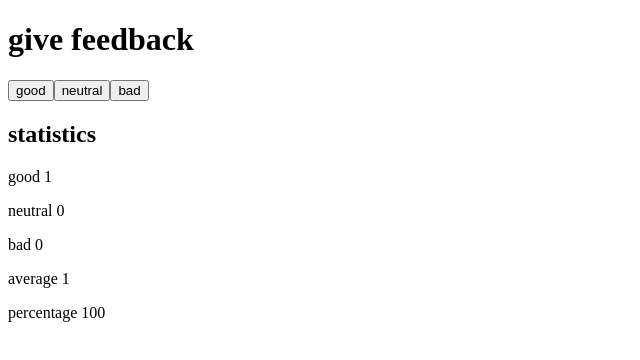
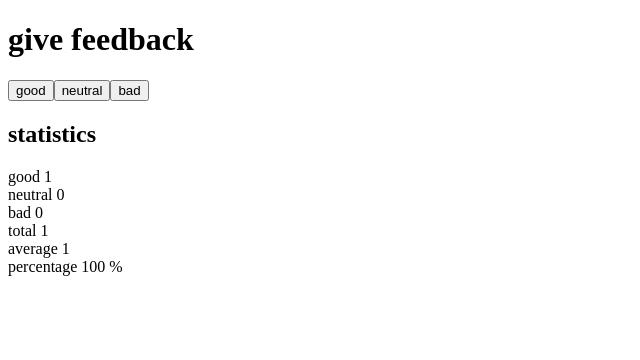
Before and after one commit to pieersx/fullstack-bootcamp, a React (Vite) app in the folder part1/unicafe/: page / in a window 1280 px wide. Both pictures are taken after a click on the button "good". Shown: the top 360 px of the page, without its empty margins (0-640 px from the left). Built offline with nearby package versions, Linux system fonts and the light colour scheme.

Commit message:
Exercise 1.10: refactored application to use Button and StatisticLine components"

```diff
--- a/part1/unicafe/src/App.jsx
+++ b/part1/unicafe/src/App.jsx
@@ -18,11 +18,20 @@
   return (
     <div>
       <h2>statistics</h2>
-      <p>good {good}</p>
-      <p>neutral {neutral}</p>
-      <p>bad {bad}</p>
-      <p>average {average}</p>
-      <p>percentage {percentage}</p>
+      <StatisticLine text='good' value={good} />
+      <StatisticLine text='neutral' value={neutral} />
+      <StatisticLine text='bad' value={bad} />
+      <StatisticLine text='total' value={total} />
+      <StatisticLine text='average' value={average} />
+      <StatisticLine text='percentage' value={`${percentage} %`} />
+    </div>
+  )
+}
+
+const StatisticLine = ({ text, value }) => {
+  return (
+    <div>
+      {text} {value}
     </div>
   )
 }
@@ -48,7 +57,6 @@
       <Button onClick={() => handleClick('good')} text='good' />
       <Button onClick={() => handleClick('neutral')} text='neutral' />
       <Button onClick={() => handleClick('bad')} text='bad' />
-
       <Statistics good={good} neutral={neutral} bad={bad} />
     </div>
   )
```
